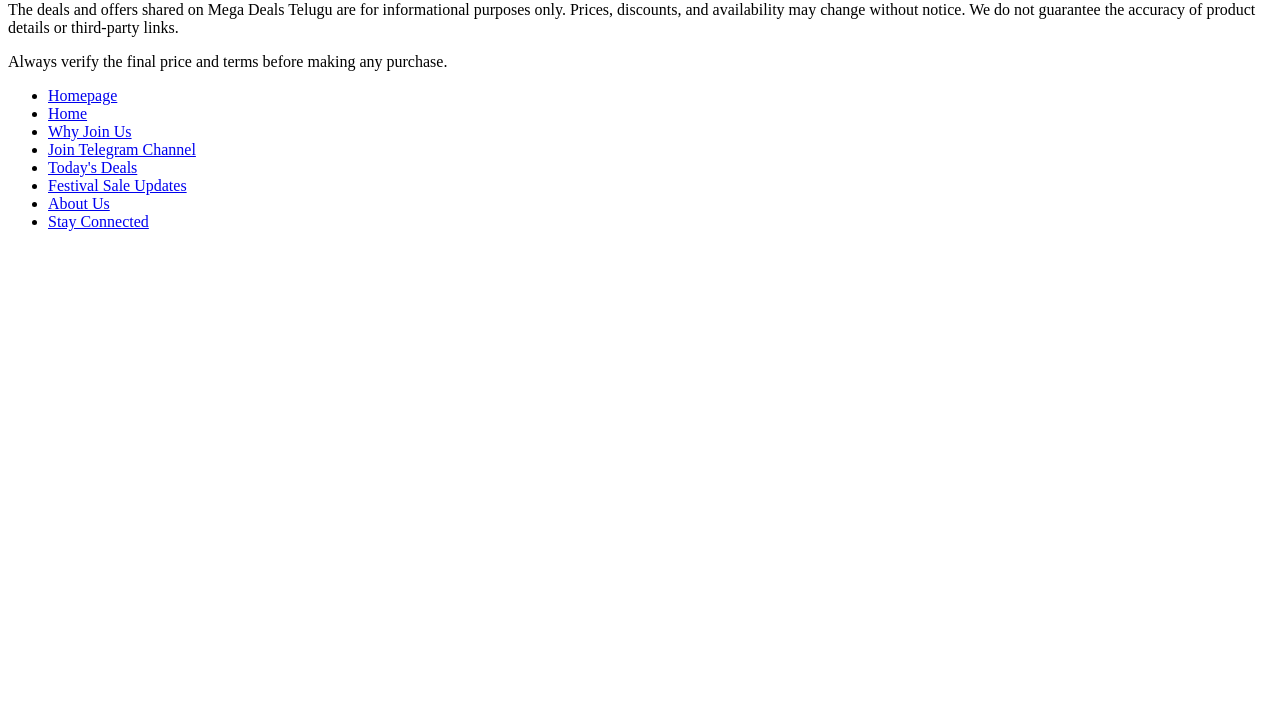
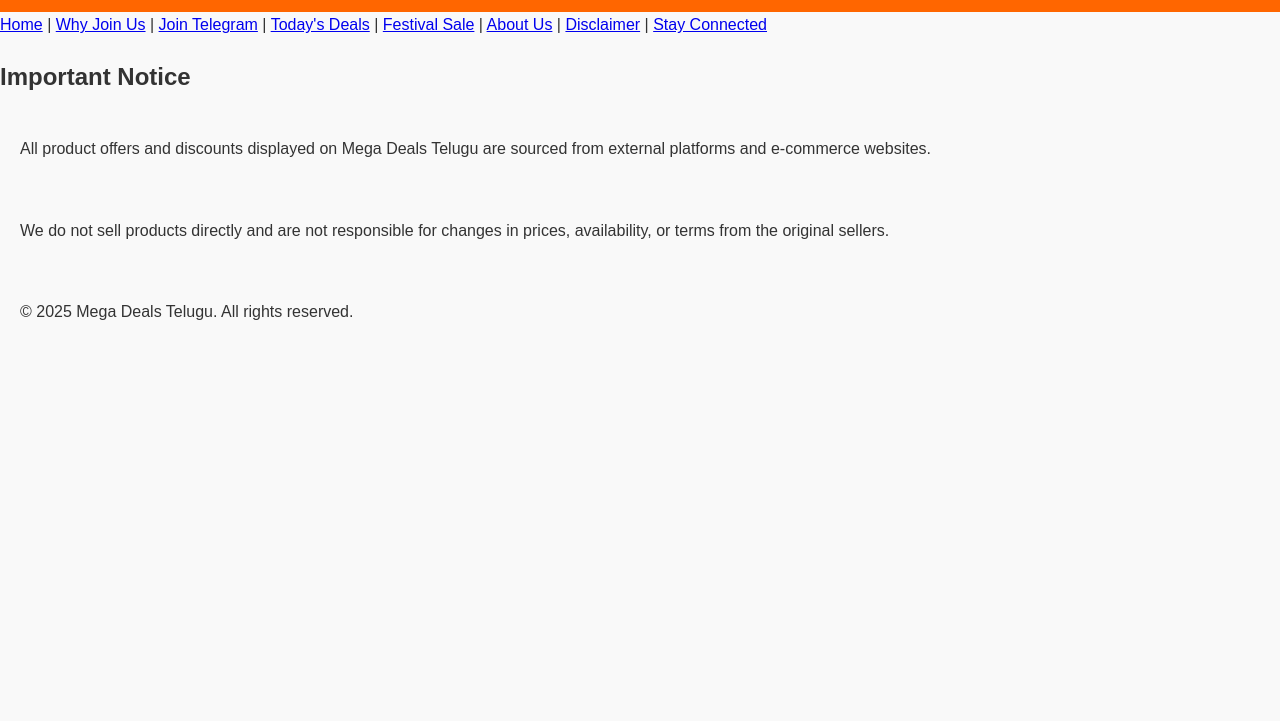
Before and after one commit to megadealstelugu/megadealstelugu-sitemap, a plain HTML site: page disclaimer.html in a window 1280 px wide. Shown: the part 79-800 px from the top of the page. Drawn offline with Linux system fonts and the light colour scheme.

Commit message:
Update disclaimer.html

```diff
--- a/disclaimer.html
+++ b/disclaimer.html
@@ -4,26 +4,31 @@
   <meta charset="UTF-8">
   <meta name="viewport" content="width=device-width, initial-scale=1.0">
   <title>Disclaimer - Mega Deals Telugu</title>
+  <link rel="stylesheet" href="style.css">
 </head>
 <body>
-  <h1>Disclaimer</h1>
-  <p>The deals and offers shared on Mega Deals Telugu are for informational purposes only.
-     Prices, discounts, and availability may change without notice.
-     We do not guarantee the accuracy of product details or third-party links.</p>
+  <header>
+    <h1>Disclaimer</h1>
+    <nav>
+      <a href="index.html">Home</a> |
+      <a href="why-join-us.html">Why Join Us</a> |
+      <a href="join-telegram-channel.html">Join Telegram</a> |
+      <a href="todays-deals.html">Today's Deals</a> |
+      <a href="festival-sale-updates.html">Festival Sale</a> |
+      <a href="about-us.html">About Us</a> |
+      <a href="disclaimer.html">Disclaimer</a> |
+      <a href="stay-connected.html">Stay Connected</a>
+    </nav>
+  </header>
 
-  <p>Always verify the final price and terms before making any purchase.</p>
+  <main>
+    <h2>Important Notice</h2>
+    <p>All product offers and discounts displayed on Mega Deals Telugu are sourced from external platforms and e-commerce websites.</p>
+    <p>We do not sell products directly and are not responsible for changes in prices, availability, or terms from the original sellers.</p>
+  </main>
 
-  <nav>
-    <ul>
-      <li><a href="index.html">Homepage</a></li>
-      <li><a href="home.html">Home</a></li>
-      <li><a href="why-join-us.html">Why Join Us</a></li>
-      <li><a href="join-telegram-channel.html">Join Telegram Channel</a></li>
-      <li><a href="todays-deals.html">Today's Deals</a></li>
-      <li><a href="festival-sale-updates.html">Festival Sale Updates</a></li>
-      <li><a href="about-us.html">About Us</a></li>
-      <li><a href="stay-connected.html">Stay Connected</a></li>
-    </ul>
-  </nav>
+  <footer>
+    <p>&copy; 2025 Mega Deals Telugu. All rights reserved.</p>
+  </footer>
 </body>
 </html>
```
